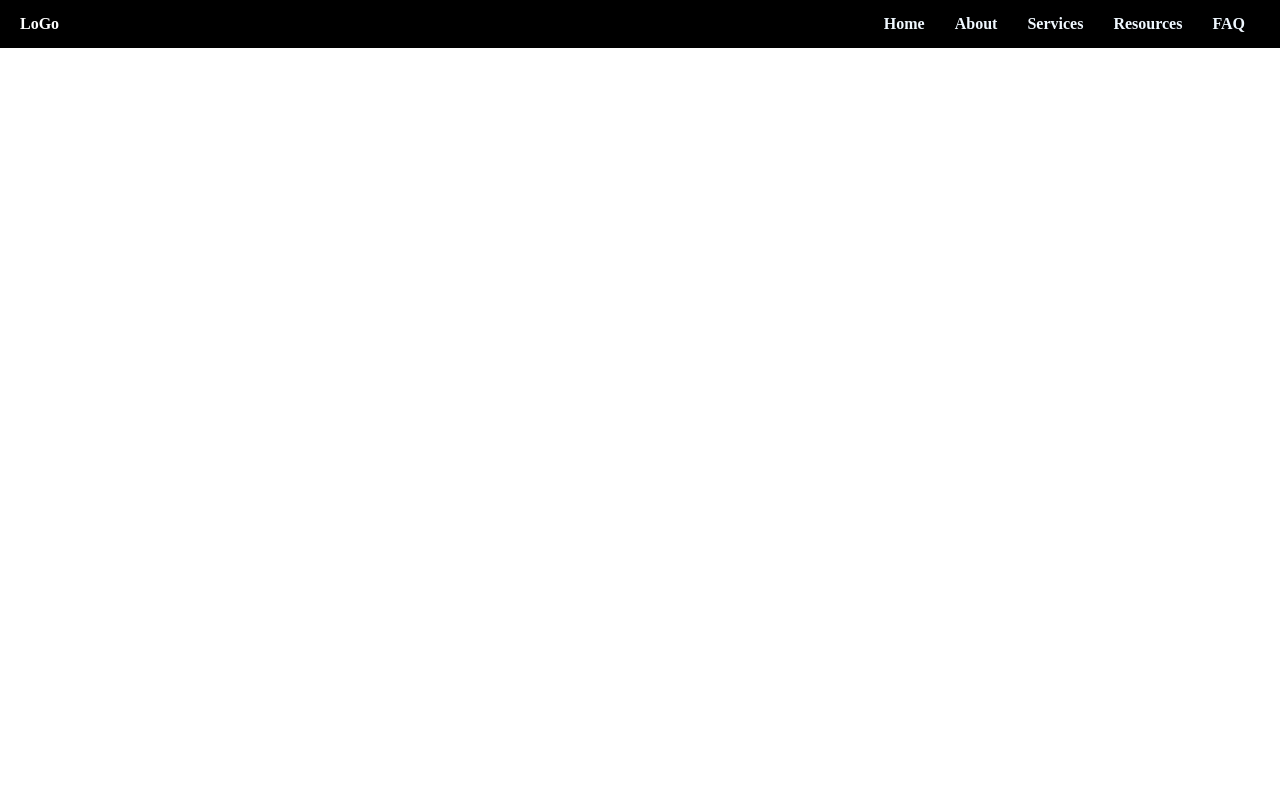
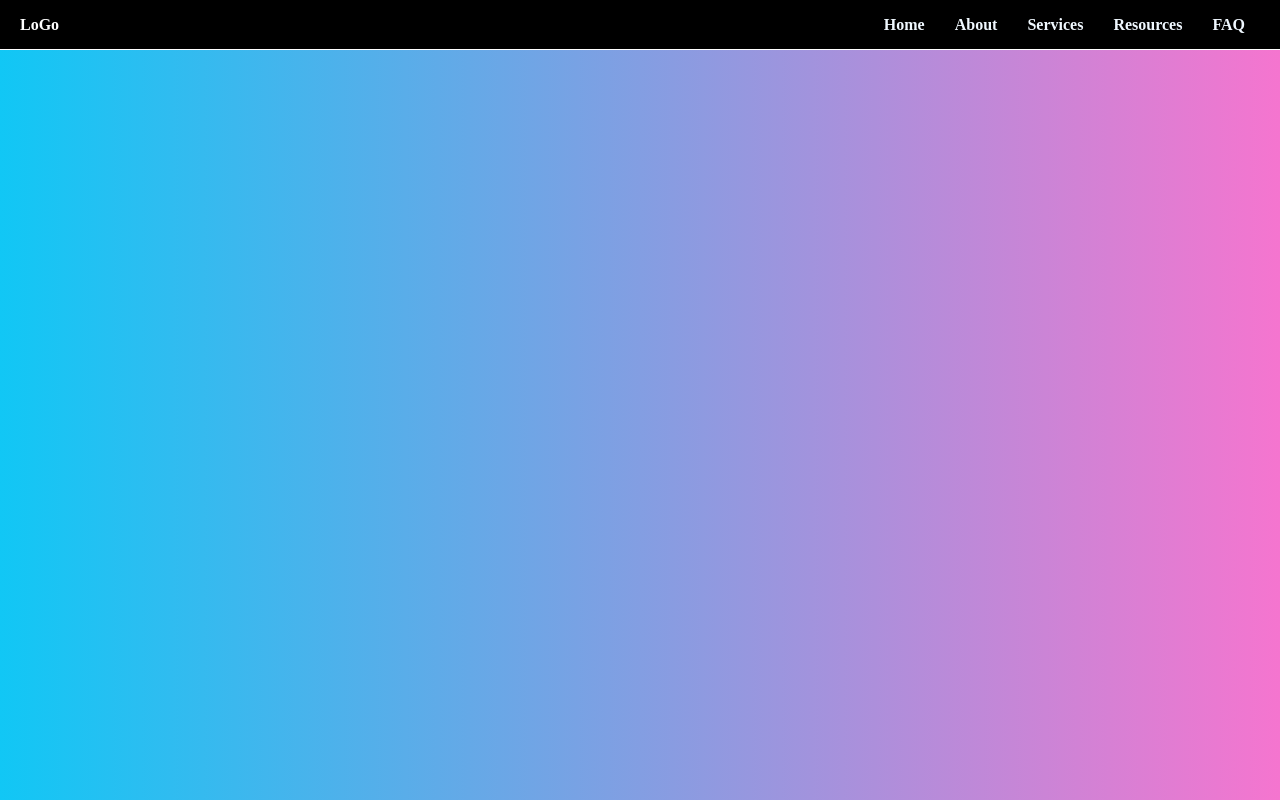
Before and after one commit to prashanth10112001/AIOTools, a React (Vite) app in the folder client/: page / in a window 1280 px wide. Built offline with nearby package versions, Linux system fonts and the light colour scheme.

Commit message:
changed background color in App.css

```diff
--- a/client/src/App.css
+++ b/client/src/App.css
@@ -3,3 +3,11 @@
   padding: 0;
   box-sizing: border-box;
 }
+
+body {
+  background-image: linear-gradient(
+    90deg,
+    rgb(17, 199, 245),
+    rgb(245, 117, 207)
+  );
+}
--- a/client/src/styles/Navbar.css
+++ b/client/src/styles/Navbar.css
@@ -7,7 +7,7 @@ nav {
   background-color: black;
   color: white;
   font-weight: 550;
-  border-bottom: 2px solid white;
+  border-bottom: 1px solid white;
 }
 
 nav ul {
```
